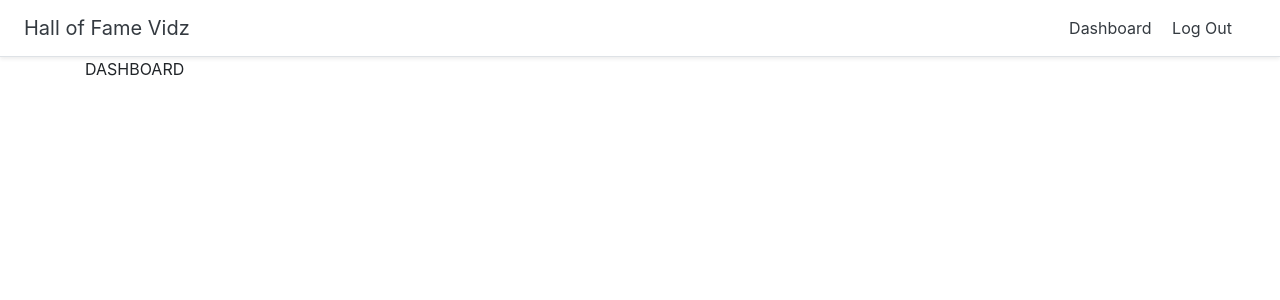
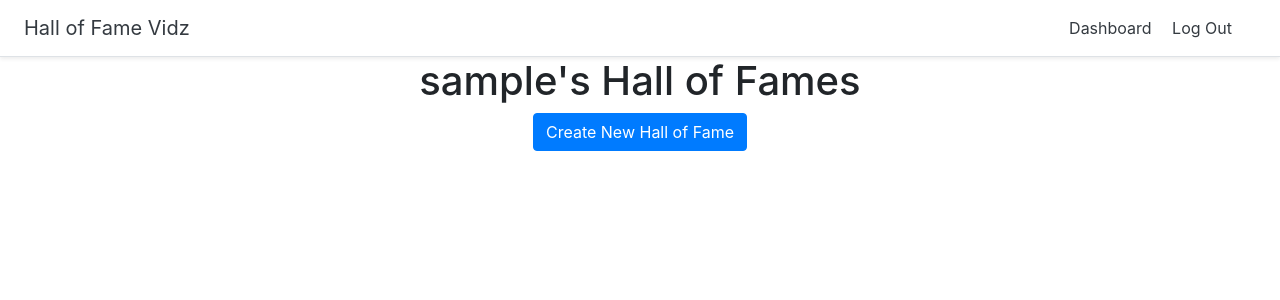
Before and after one commit to dr-lilith/PythonTraining, a Django app: page /dashboard in a window 1280 px wide. Shown: the top 300 px of the page. Run offline with Django 4.2, Linux system fonts and the light colour scheme; the visitor is signed in with stand-in values (Sample User, id 1); data that the repository does not hold is empty; some libraries are stand-ins or nearby versions.

Commit message:
Lecture 29 passed. Dashboard.

```diff
--- a/hofvidz-project/halls/templates/halls/base.html
+++ b/hofvidz-project/halls/templates/halls/base.html
@@ -16,7 +16,7 @@
     <h5 class="my-0 mr-md-auto font-weight-normal"><a href="{% url 'home' %}" class="text-dark">Hall of Fame Vidz</a></h5>
     <nav class="my-2 my-md-0 mr-md-3">
       {% if user.is_authenticated %}
-      <a class="p-2 text-dark" href="#">Dashboard</a>
+      <a class="p-2 text-dark" href="{% url 'dashboard' %}">Dashboard</a>
       <a class="p-2 text-dark" href="{% url 'logout' %}">Log Out</a>
       {% else %}
       <a class="p-2 text-dark" href="{% url 'login' %}">Log In</a>
--- a/hofvidz-project/halls/templates/halls/dashboard.html
+++ b/hofvidz-project/halls/templates/halls/dashboard.html
@@ -1,6 +1,31 @@
 {% extends 'halls/base.html' %}
 {% block content %}
 <div class='container'>
-DASHBOARD
+  <div class="text-center">
+    <h1>{{ user.username }}'s Hall of Fames</h1>
+    <a href="{% url 'create_hall' %}" class="btn btn-primary">Create New Hall of Fame</a>
+  </div>
+
+    {% for hall in halls %}
+
+<h2><a href="{% url 'detail_hall' hall.id %}">{{ hall.title }}</a></h2>
+<a href="{% url 'delete_hall' hall.id %}"class="btn btn-danger">Delete</a>
+<a href="{% url 'update_hall' hall.id %}"class="btn btn-primary">Edit</a>
+<a href="{% url 'add_video' hall.id %}"class="btn btn-primary">Add Video</a>
+
+    <div class="row">
+      {% for video in hall.video_set.all %}
+      <div class="col=md=4 mt-3">
+        <div class="card mb-4 shadow=sm">
+          <iframe width="100%" height="225" src="https://www.youtube.com/embed/{{ video.youtube_id }}" title="YouTube video player" frameborder="0" allow="accelerometer; autoplay; clipboard-write; encrypted-media; gyroscope; picture-in-picture" allowfullscreen></iframe>
+          <div class="card-body">
+            <p class="card-text">{{ video.title }}</p>
+          </div>
+        </div>
+      </div>
+      {% endfor %}
+      </div>
+    {% endfor %}
+
 </div>
 {% endblock %}
--- a/hofvidz-project/halls/views.py
+++ b/hofvidz-project/halls/views.py
@@ -18,7 +18,8 @@ def home(request):
     return render(request, 'halls/home.html')
 
 def dashboard(request):
-    return render(request, 'halls/dashboard.html')
+    halls = Hall.objects.filter(user=request.user)
+    return render(request, 'halls/dashboard.html', {'halls':halls})
 
 def add_video(request, pk):
     form = VideoForm()
```
